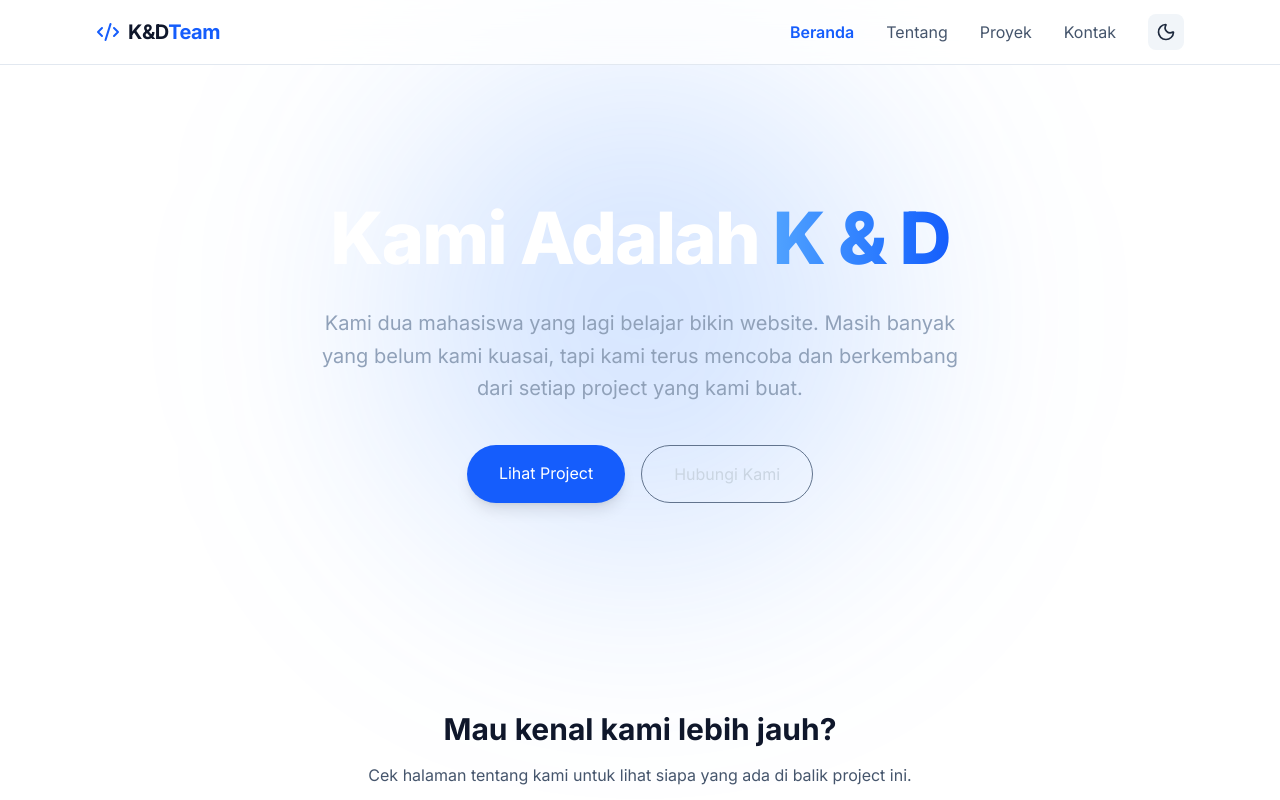
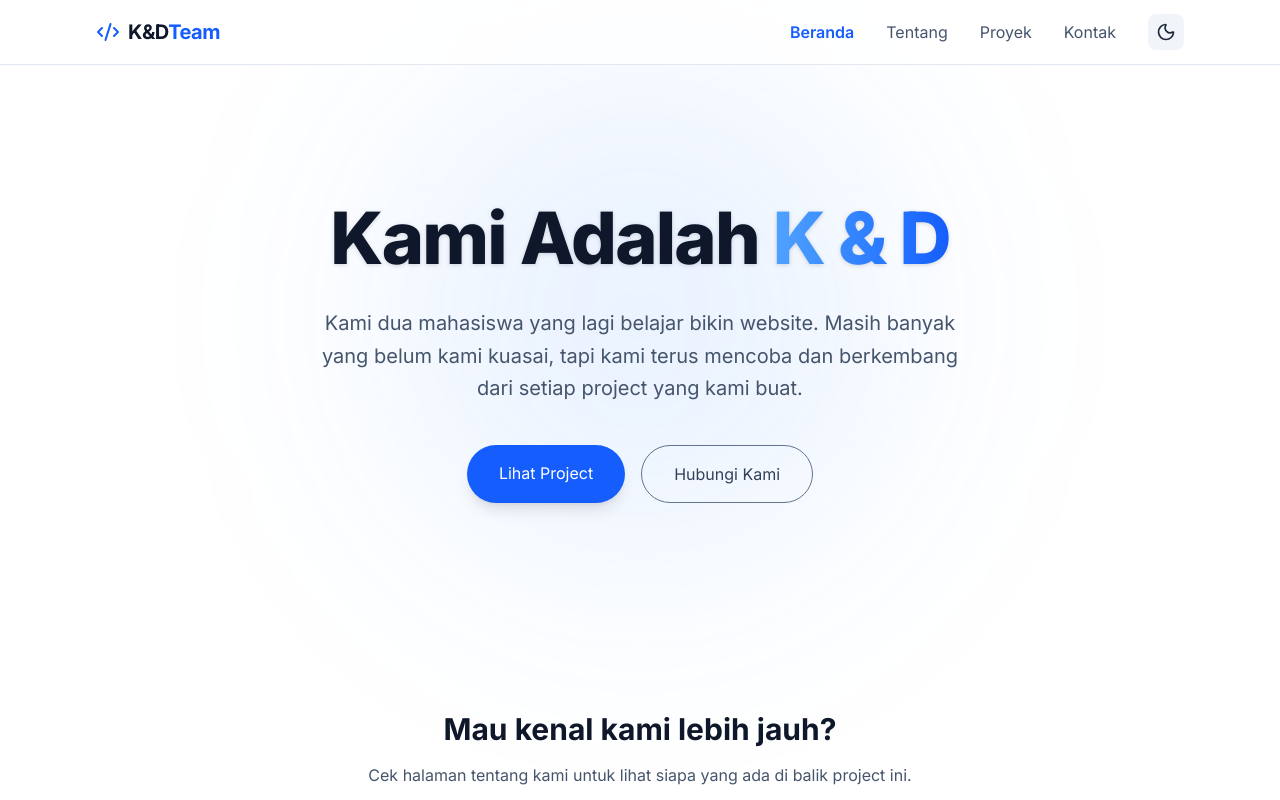
Before and after one commit to krysna07/Uts-Pweb, a Next.js app: page / in a window 1280 px wide. Shown: the top 800 px of the page. Built offline with nearby package versions, Linux system fonts and the light colour scheme.

Commit message:
Final :update beranda

```diff
--- a/app/page.tsx
+++ b/app/page.tsx
@@ -9,11 +9,11 @@ export default function Home() {
 
         {/* Background Blur */}
         <div className="absolute inset-0 -z-10 flex justify-center">
-          <div className="w-[500px] h-[500px] bg-blue-500/20 blur-[120px] rounded-full" />
+          <div className="w-[500px] h-[500px] bg-blue-500/10 dark:bg-blue-500/5 blur-[120px] rounded-full" />
         </div>
 
         {/* Title */}
-        <h1 className="text-5xl md:text-7xl font-extrabold text-white tracking-tight mb-6 leading-tight">
+        <h1 className="text-5xl md:text-7xl font-extrabold text-slate-900 dark:text-white tracking-tight mb-6 leading-tight drop-shadow-sm">
           Kami Adalah{" "}
           <span className="bg-gradient-to-r from-blue-400 to-blue-600 bg-clip-text text-transparent">
             K & D
@@ -21,7 +21,7 @@ export default function Home() {
         </h1>
 
         {/* Description */}
-        <p className="text-lg md:text-xl text-slate-400 mb-10 max-w-2xl mx-auto leading-relaxed">
+        <p className="text-lg md:text-xl text-slate-600 dark:text-slate-300 mb-10 max-w-2xl mx-auto leading-relaxed">
           Kami dua mahasiswa yang lagi belajar bikin website. Masih banyak yang belum kami kuasai,
           tapi kami terus mencoba dan berkembang dari setiap project yang kami buat.
         </p>
@@ -37,7 +37,7 @@ export default function Home() {
 
           <a
             href="#contact"
-            className="px-8 py-4 border border-slate-500 text-slate-300 rounded-full transition hover:bg-slate-800 hover:scale-105"
+            className="px-8 py-4 border border-slate-500 text-slate-700 dark:text-slate-300 rounded-full transition hover:bg-slate-200 dark:hover:bg-slate-800 hover:scale-105"
           >
             Hubungi Kami
           </a>
```
